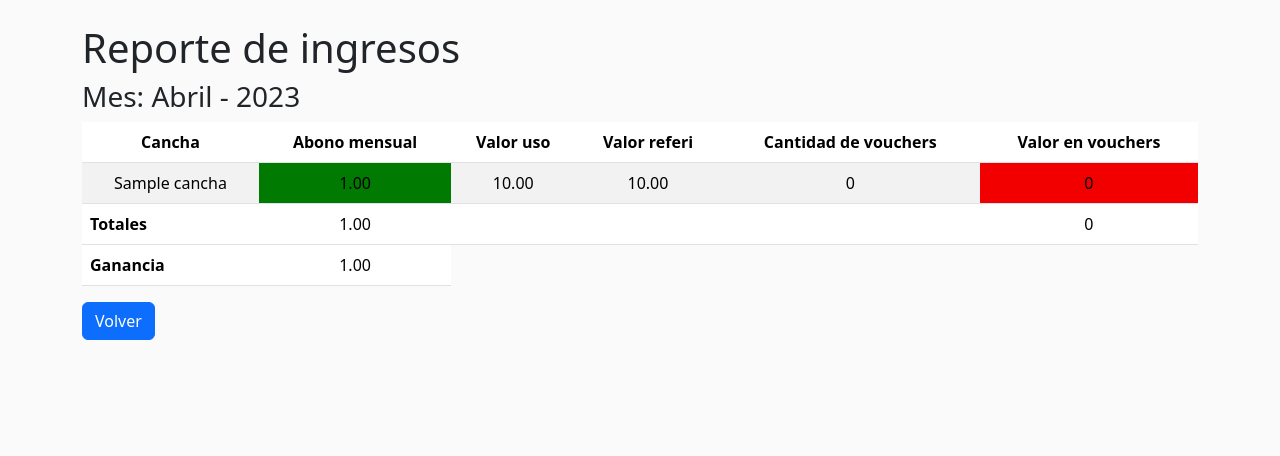
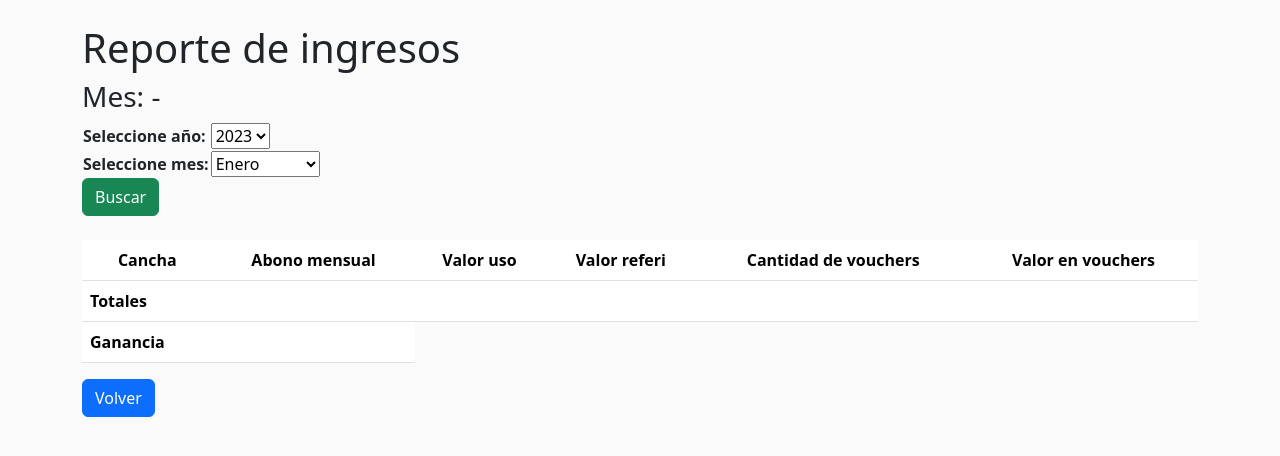
Before and after one commit to AyelenDemaria/GestionDeEncuentrosDeportivos, a Django app: page /canchas/canchas/ in a window 1280 px wide. Shown: the top 456 px of the page. Run offline with Django 3.2, Linux system fonts and the light colour scheme; tables that the repository leaves empty hold one stand-in row (values such as "Sample post"); lists and menus that the app fills with data are empty; parts of the project's set-up code (start-up, migrations or seed data) failed here and were passed over; some libraries are stand-ins or nearby versions.

Commit message:
filtros en admin y reporte filtro por mes y anio

```diff
--- a/GED.BackEnd/GED_Django/settings.py
+++ b/GED.BackEnd/GED_Django/settings.py
@@ -56,6 +56,8 @@ CORS_ALLOW_CREDENTIALS = False
 INSTALLED_APPS = [
     #'django.contrib.admin',
     'django.contrib.admin.apps.SimpleAdminConfig',
+    'django_admin_listfilter_dropdown',
+    'rangefilter',
     'django.contrib.auth',
     'django.contrib.contenttypes',
     'django.contrib.sessions',
@@ -73,6 +75,7 @@ INSTALLED_APPS = [
     'partidos.apps.PartidosConfig',
     'inscripciones.apps.InscripcionesConfig',
     'invitaciones.apps.InvitacionesConfig',
+
 
 ]
 
--- /dev/null
+++ b/GED.BackEnd/canchas/forms.py
@@ -0,0 +1,30 @@
+from django import forms
+from datetime import date
+
+class ReporteMesAnio(forms.Form):
+    y = int(date.today().year)
+    y1 = y - 1
+    y2 = y - 2
+    year_selection = (
+        (y, y),
+        (y1, y1),
+        (y2, y2),
+    )
+
+    months_selection = (
+        (1, 'Enero'),
+        (2, 'Febrero'),
+        (3, 'Marzo'),
+        (4, 'Abril'),
+        (5, 'Mayo'),
+        (6, 'Junio'),
+        (7, 'Julio'),
+        (8, 'Agosto'),
+        (9, 'Septiembre'),
+        (10, 'Octubre'),
+        (11, 'Noviembre'),
+        (12, 'Diciembre')
+    )
+
+    anio = forms.ChoiceField(label="Seleccione año", choices=year_selection)
+    mes = forms.ChoiceField(label="Seleccione mes", choices=months_selection)
--- a/GED.BackEnd/canchas/urls.py
+++ b/GED.BackEnd/canchas/urls.py
@@ -1,14 +1,13 @@
 from django.conf.urls import url
 from django.urls import path, include
+from . import views
 from .views import (
     CanchaListApiView,
     CanchaByDeporteListApiView,
-    reporte_ingresos
 )
 
 urlpatterns = [
     path('api/', CanchaListApiView.as_view()),
     path('api/cancha_deporte/', CanchaByDeporteListApiView.as_view()),
-    path('canchas/', reporte_ingresos, name='reporte_ingresos'),
-
+    path('canchas/', views.reporte_ingresos, name='reporte_ingresos'),
 ]
--- a/GED.BackEnd/canchas/views.py
+++ b/GED.BackEnd/canchas/views.py
@@ -11,6 +11,7 @@ from vouchers.models import Voucher
 from .serializers import CanchaSerializer, CanchaGetSerializer
 from django.utils import timezone
 from datetime import datetime
+from .forms import ReporteMesAnio
 
 meses = ['Enero', 'Febrero', 'Marzo', 'Abril', 'Mayo', 'Junio', 'Julio', 'Agosto', 'Septiembre', 'Octubre', 'Noviembre', 'Diciembre']
 
@@ -49,53 +50,57 @@ class CanchaByDeporteListApiView(APIView):
 
 
 def reporte_ingresos(request):
-    canchas = Cancha.objects.all()
-    total_abono = 0
-    for c in canchas:
-        total_abono += c.abono_mensual
-    fecha_hora_actual = timezone.localtime(timezone.now())
-    fecha_actual = fecha_hora_actual.date()
-    #mes_actual = fecha_actual.month()
-    mes_actual = datetime.today().month
-    anio_actual = datetime.today().year
-    vouchers_all = Voucher.objects.all()
-    vouchers = []
-    if vouchers_all:
-        total_voucher = 0
-        for v in vouchers_all:
-            mes_voucher = int(v.fecha_emision.strftime('%m'))
-            #mes_voucher = v.fecha_emision.month
-            if mes_actual == mes_voucher:
-                vouchers.append(v)
-        if vouchers:
-            for j in vouchers:
-                subtotal = j.cancha.valor_uso + j.cancha.valor_referi
-                total_voucher += subtotal
+    if request.method == "POST":
+        form = ReporteMesAnio(request.POST)
+        if form.is_valid():
+            mes_actual = int(form.cleaned_data["mes"])
+            anio_actual = int(form.cleaned_data["anio"])
+
+        canchas = Cancha.objects.all()
+        total_abono = 0
+        for c in canchas:
+            total_abono += c.abono_mensual
+        vouchers_all = Voucher.objects.all()
+        vouchers = []
+        if vouchers_all:
+            total_voucher = 0
+            for v in vouchers_all:
+                mes_voucher = int(v.fecha_emision.strftime('%m'))
+                #mes_voucher = v.fecha_emision.month
+                if mes_actual == mes_voucher:
+                    vouchers.append(v)
+            if vouchers:
+                for j in vouchers:
+                    subtotal = j.cancha.valor_uso + j.cancha.valor_referi
+                    total_voucher += subtotal
+            else:
+                total_voucher = 0
         else:
             total_voucher = 0
-    else:
-        total_voucher = 0
-    resultado =  []
-    for i in canchas:
-        vouchers_cancha = Voucher.objects.filter(cancha_id=i.id)
-        if vouchers_cancha:
-            total_vouchers = []
-            for j in vouchers_cancha:
-                mes_voucher = int(j.fecha_emision.strftime('%m'))
-                if mes_actual == mes_voucher:
-                    #print("------voucher: ",j)
-                    total_vouchers.append(j)
-            if total_vouchers:
-                cant_vouchers =  len(total_vouchers)
-                print("---vouchers: ",total_vouchers)
-                print("--total_vouchers: ",cant_vouchers)
-                total_vouchers_cancha = cant_vouchers * (i.valor_uso + i.valor_referi)
+        resultado =  []
+        for i in canchas:
+            vouchers_cancha = Voucher.objects.filter(cancha_id=i.id)
+            if vouchers_cancha:
+                total_vouchers = []
+                for j in vouchers_cancha:
+                    mes_voucher = int(j.fecha_emision.strftime('%m'))
+                    if mes_actual == mes_voucher:
+                        #print("------voucher: ",j)
+                        total_vouchers.append(j)
+                if total_vouchers:
+                    cant_vouchers =  len(total_vouchers)
+                    print("---vouchers: ",total_vouchers)
+                    print("--total_vouchers: ",cant_vouchers)
+                    total_vouchers_cancha = cant_vouchers * (i.valor_uso + i.valor_referi)
+                else:
+                    cant_vouchers = 0
+                    total_vouchers_cancha = 0
             else:
                 cant_vouchers = 0
                 total_vouchers_cancha = 0
-        else:
-            cant_vouchers = 0
-            total_vouchers_cancha = 0
-        ganancia = total_abono - total_voucher
-        resultado.append([i,i.abono_mensual,i.valor_uso,i.valor_referi,cant_vouchers,total_vouchers_cancha])
-    return render(request, 'canchas/reporte_ingresos.html', {'resultado': resultado, 'total_abono': total_abono, 'total_voucher': total_voucher, "mes_actual": meses[mes_actual-1], 'anio_actual': anio_actual, 'ganancia' : ganancia})
+            ganancia = total_abono - total_voucher
+            resultado.append([i,i.abono_mensual,i.valor_uso,i.valor_referi,cant_vouchers,total_vouchers_cancha])
+        return render(request, 'canchas/reporte_ingresos.html', {'form': form, 'resultado': resultado, 'total_abono': total_abono, 'total_voucher': total_voucher, "mes_actual": meses[mes_actual-1], 'anio_actual': anio_actual, 'ganancia' : ganancia})
+    else:
+        form = ReporteMesAnio()
+    return render(request, 'canchas/reporte_ingresos.html', {'form': form})
--- a/GED.BackEnd/inscripciones/models.py
+++ b/GED.BackEnd/inscripciones/models.py
@@ -2,6 +2,7 @@ from django.db import models
 from django.conf import settings
 from partidos.models import Partido
 from usuarios.models import Perfil
+from django.contrib import admin
 
 # Create your models here.
 class Inscripcion(models.Model):
@@ -13,3 +14,6 @@ class Inscripcion(models.Model):
 
     def __str__(self):
         return str(self.jugador) + ' / ' + str(self.partido)
+
+class InscripcionAdmin(admin.ModelAdmin):
+    fields =  ['id', 'jugador', 'cant_jugadores', 'partido', 'fecha_hora_inscripcion', 'fecha_hora_baja']
--- a/GED.BackEnd/templates/base.html
+++ b/GED.BackEnd/templates/base.html
@@ -18,7 +18,6 @@
 </head>
 
 <body style="background-color: #FAFAFA;">
-  {% if not login_form and not resultado %}{% block nav %}{% include 'navbar.html' %}{% endblock nav %}{% endif %}
 
   {# Display django.contrib.messages as Bootstrap alerts #}
   {% bootstrap_messages %}
--- a/GED.BackEnd/templates/canchas/reporte_ingresos.html
+++ b/GED.BackEnd/templates/canchas/reporte_ingresos.html
@@ -12,6 +12,14 @@
   <div id="main">
   <h1>Reporte de ingresos</h1>
   <h3>Mes: {{ mes_actual }} -  {{ anio_actual }} </h3>
+  <form method="POST">
+      {% csrf_token %}
+      <table>
+          {{ form.as_table }}
+      </table>
+      <button type="submit" class="btn btn-success">Buscar</button>
+  </form>
+  <br>
 
   <table class="table table-striped">
    <thead align="center">
--- a/GED.BackEnd/vouchers/models.py
+++ b/GED.BackEnd/vouchers/models.py
@@ -2,6 +2,7 @@ from django.db import models
 from django.conf import settings
 from canchas.models import Cancha
 from usuarios.models import Perfil
+from django.contrib import admin
 
 # Create your models here.
 class Voucher(models.Model):
@@ -13,3 +14,6 @@ class Voucher(models.Model):
 
     def __str__(self):
         return str(self.jugador) + '-' + str(self.cancha) + str(self.fecha_emision)
+
+class VoucerAdmin(admin.ModelAdmin):
+    fields =  ['id', 'fecha_canje', 'fecha_emision', 'fecha_vencimiento', 'jugador','cancha']
```
Also changed, not shown: GED.BackEnd/inscripciones/admin.py (+6 -1 lines), GED.BackEnd/partidos/admin.py (+9 -0 lines), GED.BackEnd/requirements.txt (+42 -2 lines), GED.BackEnd/vouchers/admin.py (+6 -1 lines).
